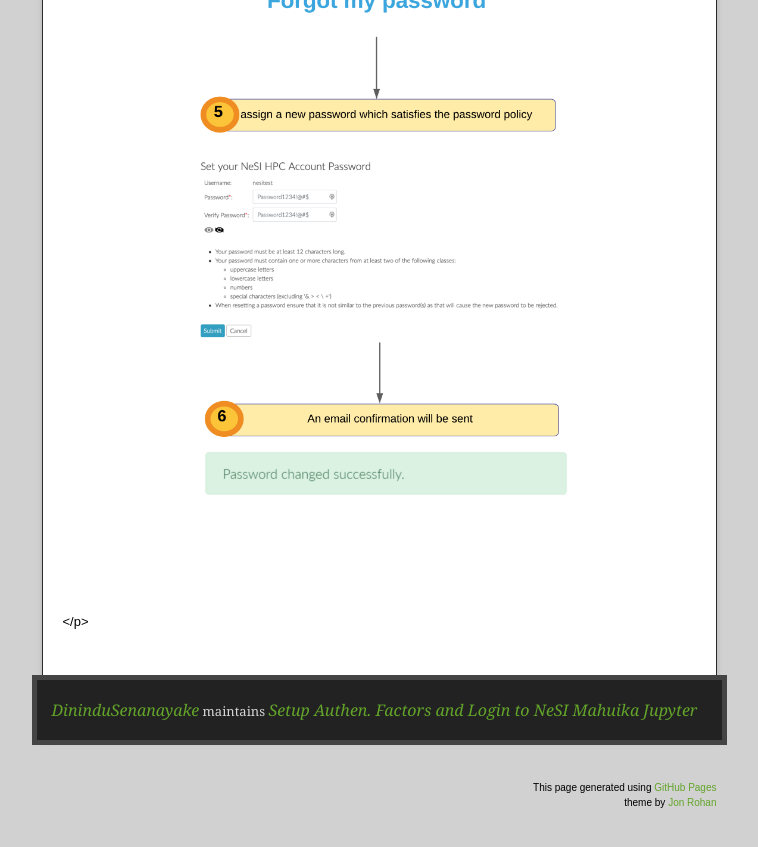
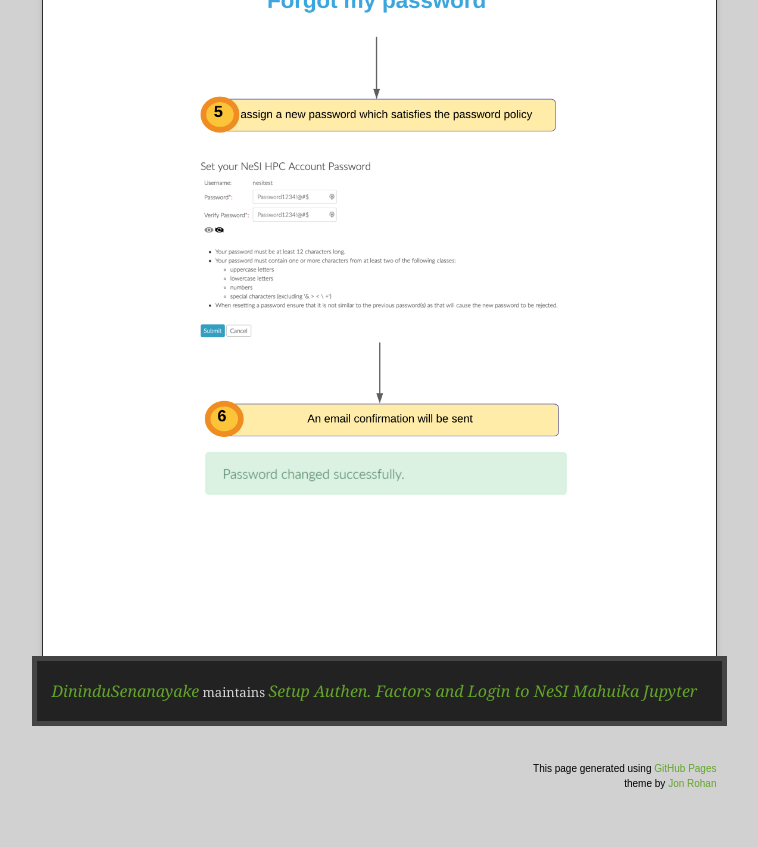
Before and after one commit to DininduSenanayake/ganesi_authesetup-login, a Jekyll site: the page built from docs/3_resetnesi_hpc_password.md, in a window 1280 px wide and 900 px high, scrolled down 1553 px. Shown: the top 847 px of the window, without its empty margins (261-1019 px from the left). Built offline with Jekyll 4.4.1, drawn with Linux system fonts in a browser that asks for light colours; our own code applies the rules of GitHub Pages for plain Markdown files.

Commit message:
remove </p>

```diff
--- a/docs/3_resetnesi_hpc_password.md
+++ b/docs/3_resetnesi_hpc_password.md
@@ -1,2 +1,2 @@
 #### Reset HPC Password via [https://my.nesi.org.nz/login](https://my.nesi.org.nz/login)
-<img src="./img/newResetPassword.png" alt="drawing" width="950"/></p>
+<img src="./img/newResetPassword.png" alt="drawing" width="950"/>
```
